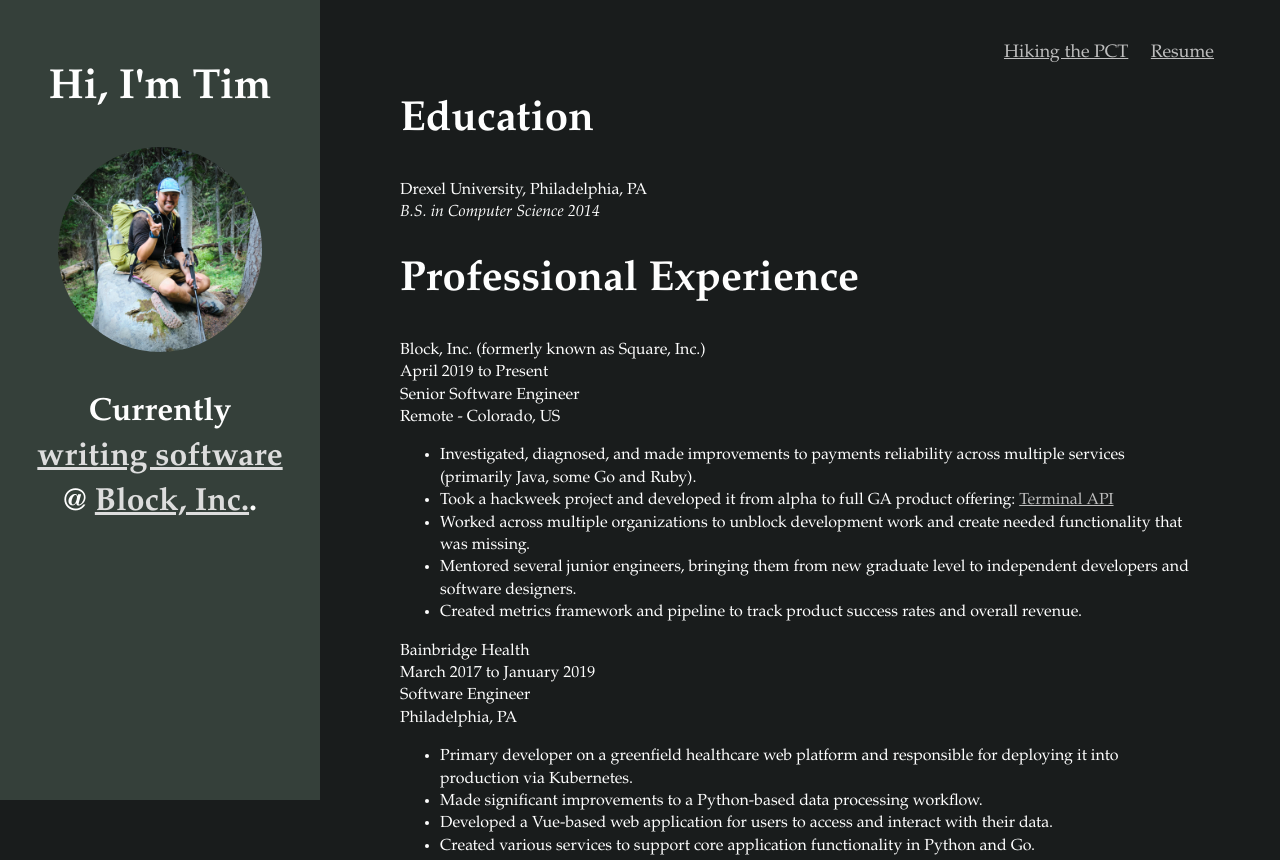
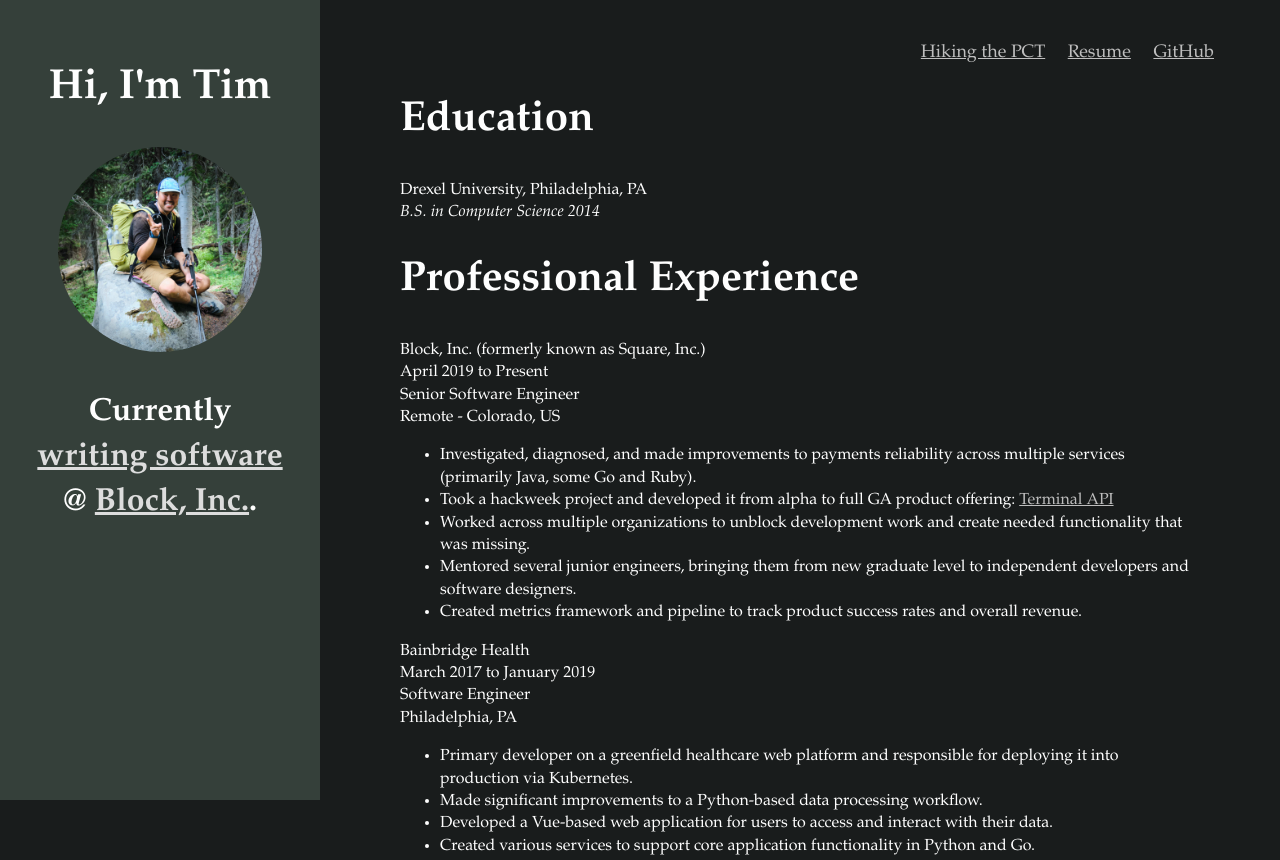
Before and after one commit to timothyhahn/timothyhahn.com, a website: page pages/index.html in a window 1280 px wide. Shown: the top 860 px of the page. Drawn offline with Linux system fonts and the light colour scheme.

Commit message:
Added GH Link

```diff
--- a/pages/index.html
+++ b/pages/index.html
@@ -27,6 +27,7 @@
                 <div class="links">
                     <a href="https://www.yetanothertrailjournal.com/">Hiking the PCT</a>
                     <a href="/dependencies/resume.pdf">Resume</a>
+                    <a href="https://github.com/timothyhahn">GitHub</a>
                 </div>
                 <div class="resume">
                     <h1>Education</h1>
```
